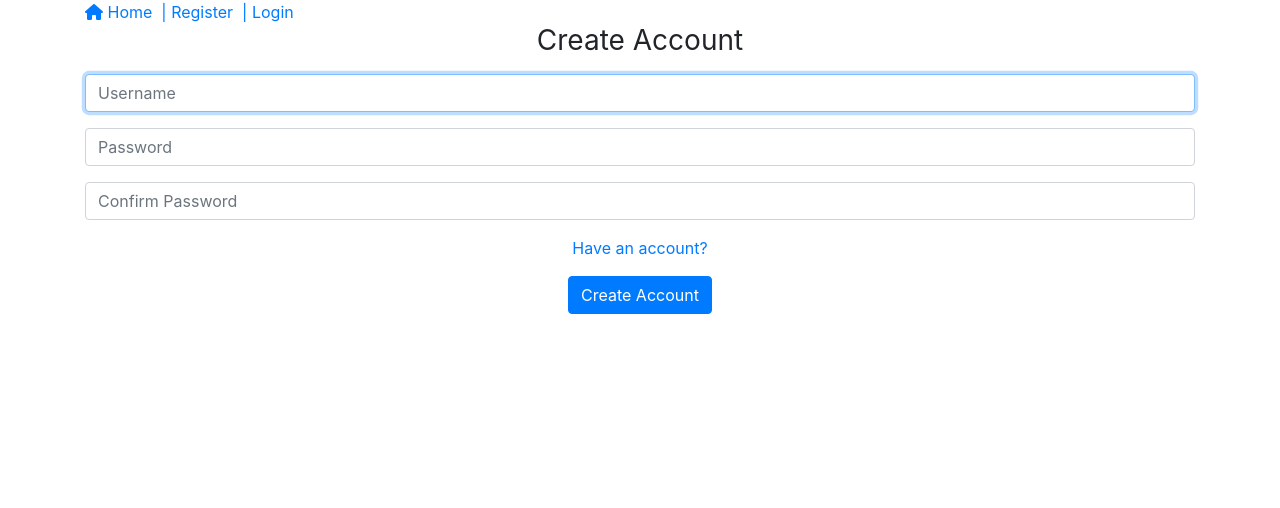
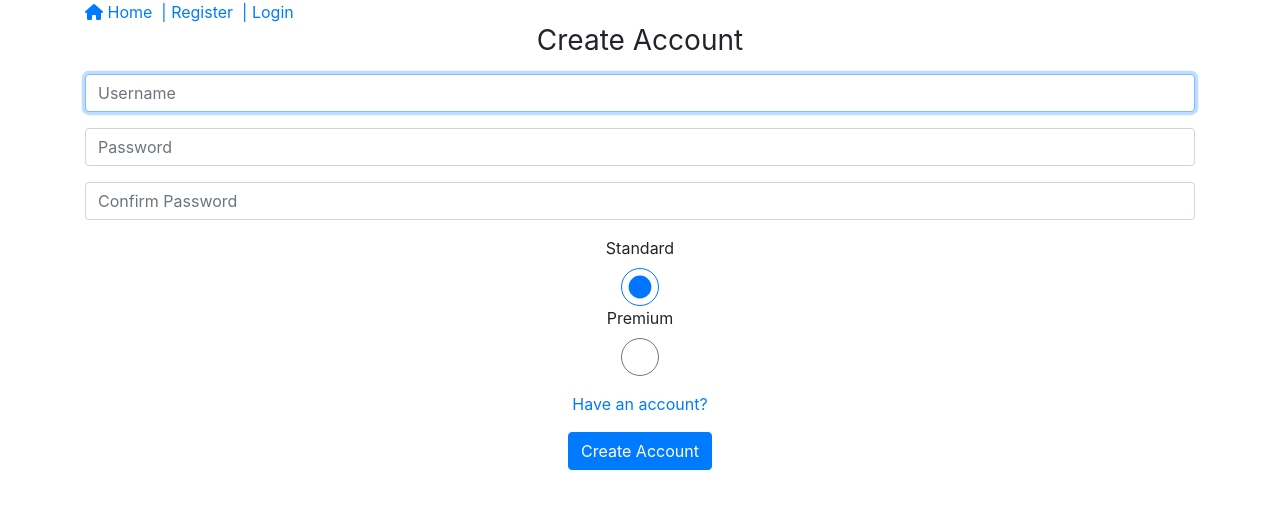
Before and after one commit to breydongates/FinalCapstone, a Vue app in the folder vue/: page /register in a window 1280 px wide. Shown: the top 508 px of the page. Built offline with nearby package versions, Linux system fonts and the light colour scheme.

Commit message:
updated users, worked on view collection

```diff
--- a/vue/src/components/CreateCollection.vue
+++ b/vue/src/components/CreateCollection.vue
@@ -57,8 +57,9 @@ export default {
       collectionService.createCollection(newCollection).then((response) => {
         if (response.status === 201) {
           this.$store.commit("CREATE_COLLECTION", response.data);
-          if (this.$router.currentRoute !== "CreateCollection") {
-            this.$router.push({ name: "CreateCollection" });
+          if (this.$router.currentRoute !== "home") {
+            this.$router.push({ name: "home" });
+
 
             // Want to navigate to view collections and clear form
           }
--- a/vue/src/components/ViewCollection.vue
+++ b/vue/src/components/ViewCollection.vue
@@ -8,7 +8,8 @@
 </template>
 
 <script>
-//import collectionService from "../services/CollectionService";
+import collectionService from "@/services/CollectionService.js";
+
 export default {
 name: "CollectionList",
 methods: {
--- a/vue/src/services/CollectionService.js
+++ b/vue/src/services/CollectionService.js
@@ -3,8 +3,12 @@ import axios from 'axios';
 
 export default {
 
-    viewAllCollections(){
+    viewAllPublicCollections(){
         return axios.get('/collections');
+    },
+
+    viewAllCollectionsByUser() {
+        return axios.get('/collections/user')
     },
     createCollection(newCollection) {
         return axios.post('/collections', newCollection);
--- a/vue/src/views/Home.vue
+++ b/vue/src/views/Home.vue
@@ -3,7 +3,7 @@
     <h1>Home</h1>
     <p>Project NAME</p> <!-- CHANGE ME -->
     <router-link :to="{name: 'CreateCollection'}"> Create Collection </router-link>
-    <router-link :to="{name: 'Collection'}"> View Collection </router-link>
+    <router-link :to="{name: 'Collection'}" v-on:click="viewAllCollectionsByUser()"> View Collection </router-link>
     <router-link :to="{name: 'AddComic'}"> Add Comic </router-link>
     <router-link :to="{name: 'Comic'}"> View Comics </router-link>
 
@@ -11,7 +11,14 @@
 </template>
 
 <script>
+import collectionService from '@/services/CollectionService.js';
+
 export default {
-  name: "home"
+  name: "home",
+  methods: {
+    viewAllCollectionsByUser(){
+      collectionService.viewAllCollectionsByUser();
+    },
+  }
 };
 </script>
--- a/vue/src/views/Register.vue
+++ b/vue/src/views/Register.vue
@@ -34,6 +34,24 @@
           required />
       </div>
       <div class="form-group">
+        <label for="userRole">Standard</label>
+        <input
+        type="radio"
+        id="Standard"
+        class="form-control"
+        value="Standard"
+        v-model="user.role"
+        required />
+        <label for="userRole">Premium</label>
+        <input
+        type="radio"
+        id="Premium"
+        class="form-control"
+        value="Premium"
+        v-model="user.role"
+        required />
+      </div>
+      <div class="form-group">
         <router-link :to="{ name: 'login' }">Have an account?</router-link>
       </div>
       <button class="btn btn-primary" type="submit">
@@ -54,7 +72,7 @@ export default {
         username: '',
         password: '',
         confirmPassword: '',
-        role: 'user',
+        role: 'Standard',
       },
       registrationErrors: false,
       registrationErrorMsg: 'There were problems registering this user.',
```
Also changed, not shown: 1 other file (tests, documents, lock files or other folders).
